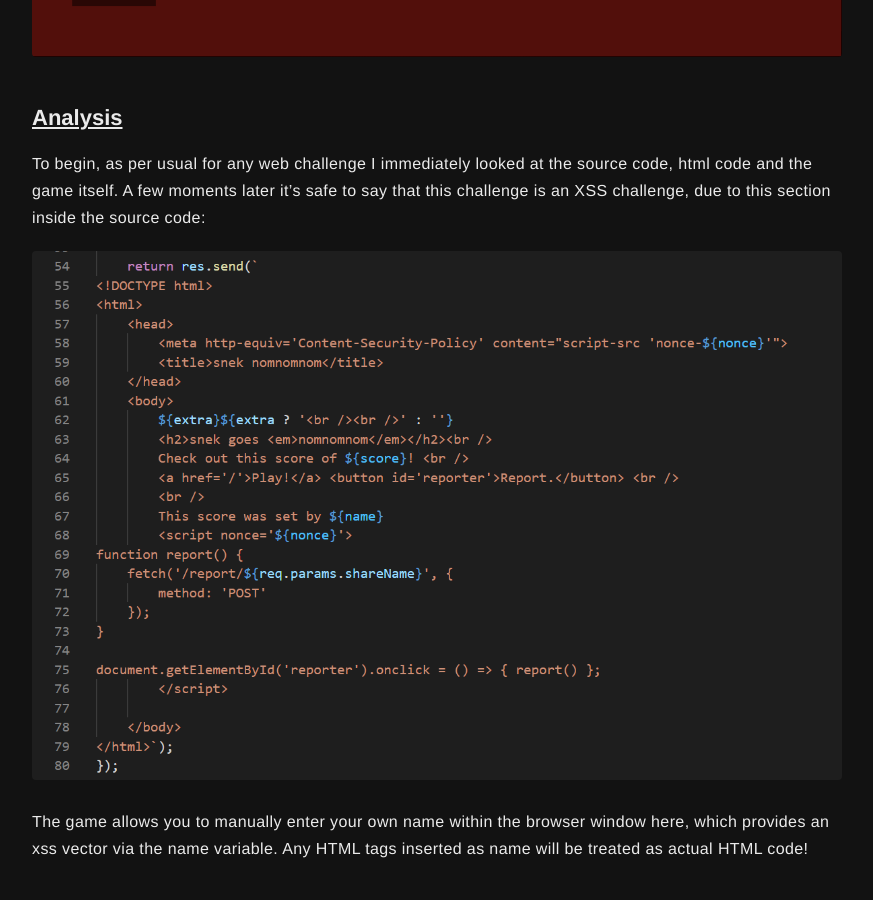
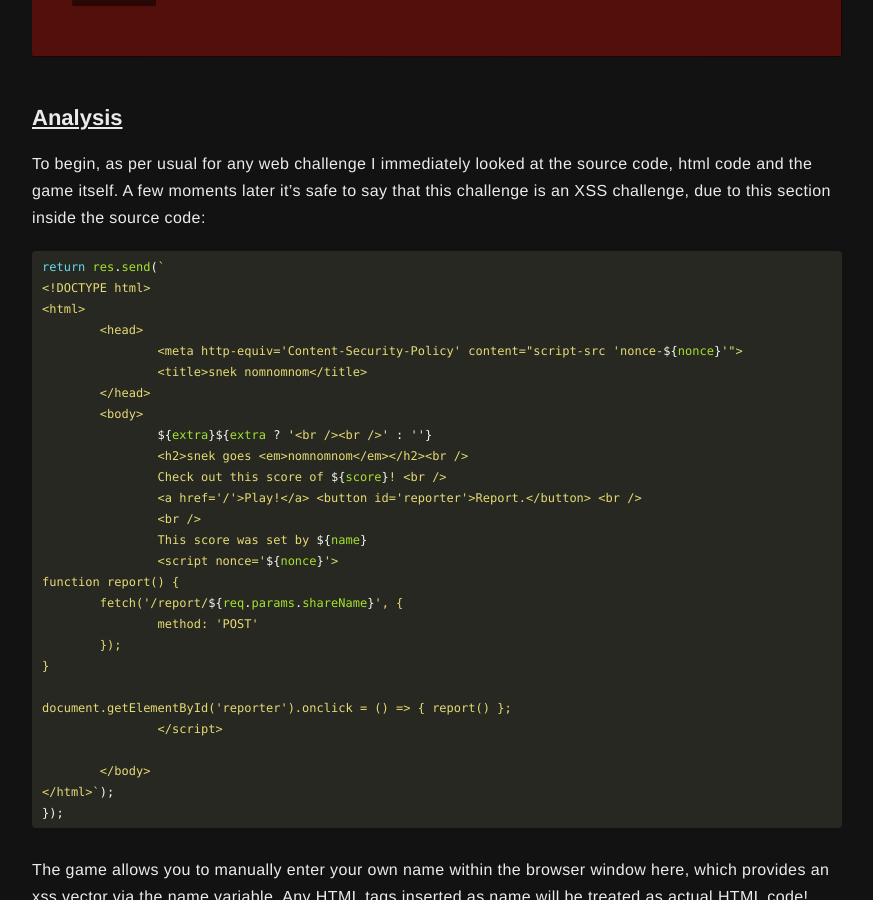
Before and after one commit to CasparovJR/CasparovJR.github.io, a Jekyll site: the page built from _posts/2021-04-08-ångstromCTF-nomnomnom.markdown, in a window 1280 px wide and 900 px high, scrolled down 1047 px. Shown: the whole window, without its empty margins (203-1076 px from the left). Built offline with Jekyll 4.4.1, drawn with Linux system fonts in a browser that asks for light colours.

Commit message:
change more images to code blocks

````diff
--- a/_posts/2021-04-08-ångstromCTF-nomnomnom.markdown
+++ b/_posts/2021-04-08-ångstromCTF-nomnomnom.markdown
@@ -23,7 +23,35 @@ I had the pleasure of participating in the 2021 ångstromCTF, and within it, the
 
 To begin, as per usual for any web challenge I immediately looked at the source code, html code and the game itself. A few moments later it's safe to say that this challenge is an XSS challenge, due to this section inside the source code:
 
-<img class="image" src="/assets/images/nomnomnomxss.PNG">
+```javascript
+return res.send(`
+<!DOCTYPE html>
+<html>
+	<head>
+		<meta http-equiv='Content-Security-Policy' content="script-src 'nonce-${nonce}'">
+		<title>snek nomnomnom</title>
+	</head>
+	<body>
+		${extra}${extra ? '<br /><br />' : ''}
+		<h2>snek goes <em>nomnomnom</em></h2><br />
+		Check out this score of ${score}! <br />
+		<a href='/'>Play!</a> <button id='reporter'>Report.</button> <br />
+		<br />
+		This score was set by ${name}
+		<script nonce='${nonce}'>
+function report() {
+	fetch('/report/${req.params.shareName}', {
+		method: 'POST'
+	});
+}
+
+document.getElementById('reporter').onclick = () => { report() };
+		</script>
+
+	</body>
+</html>`);
+});
+```
 
 The game allows you to manually enter your own name within the browser window here, which provides an xss vector via the name variable. Any HTML tags inserted as name will be treated as actual HTML code!
 
````
